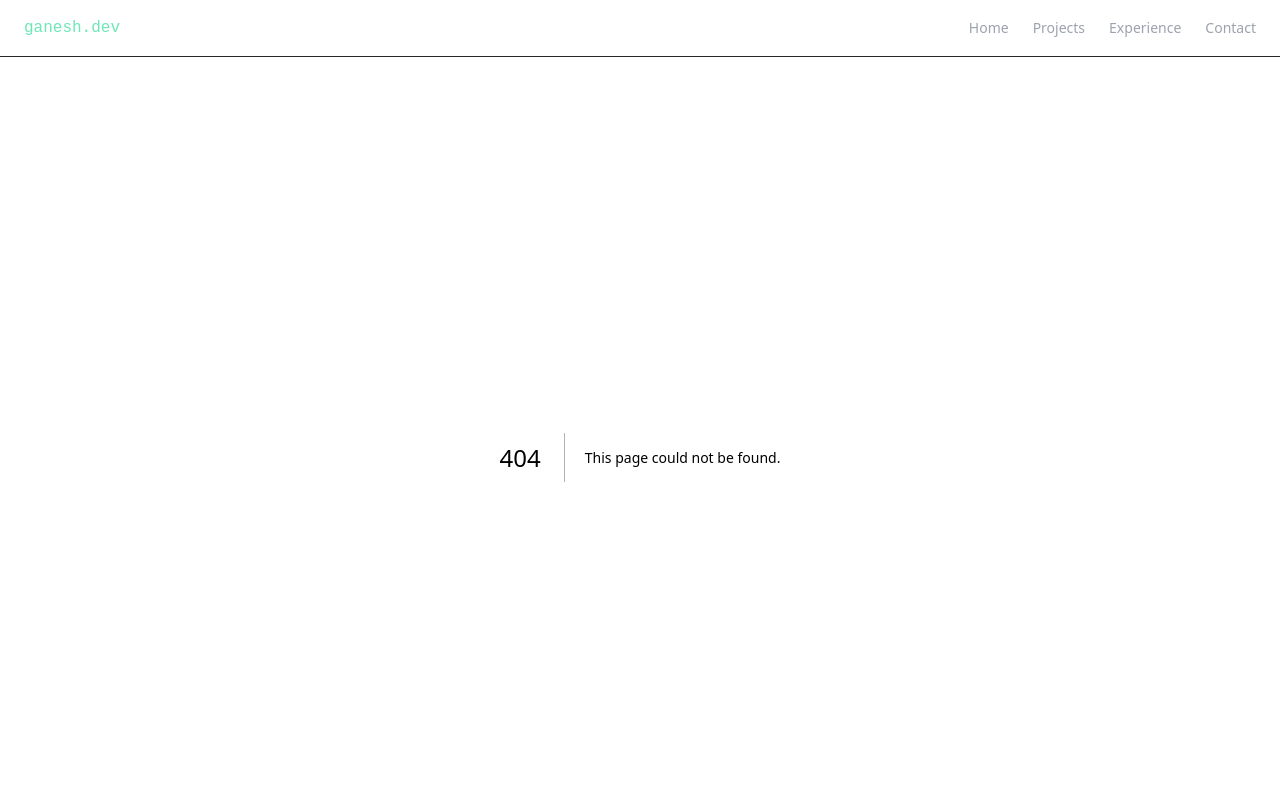
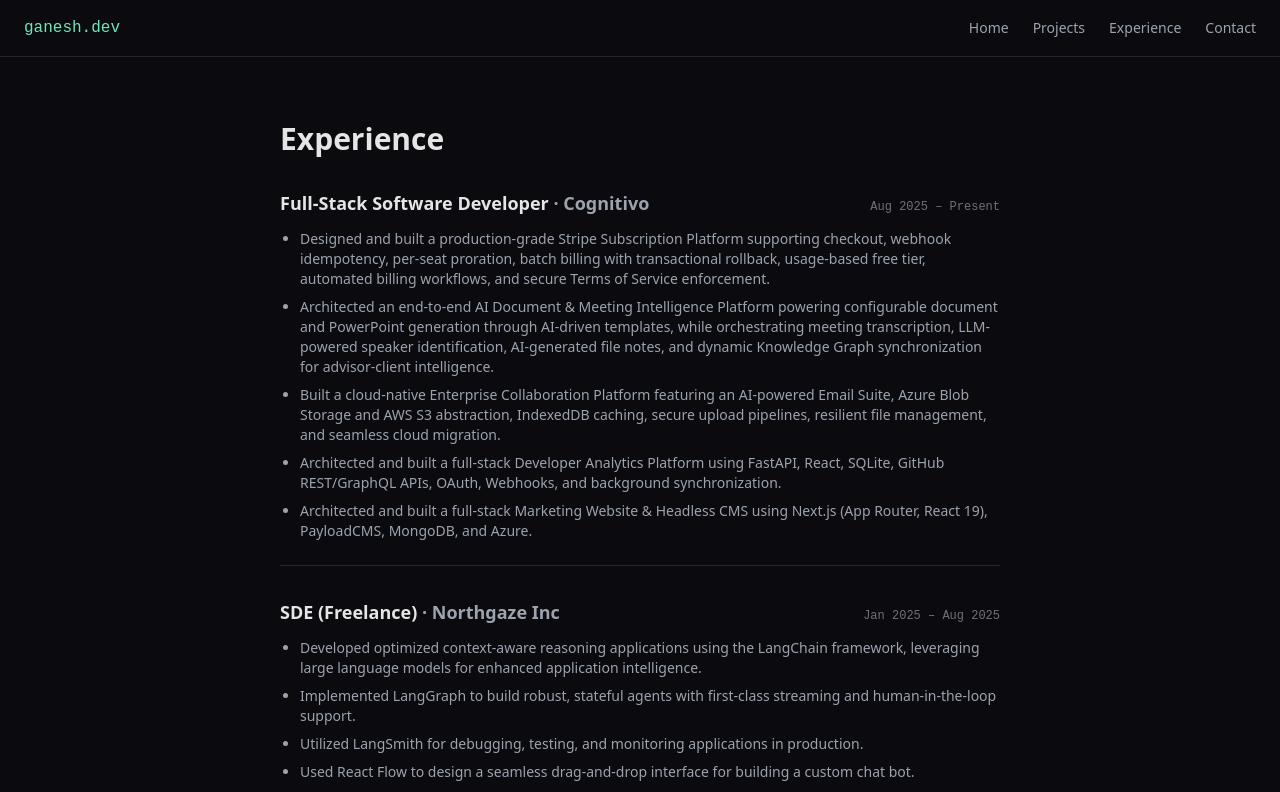
Before and after one commit to webdeveloper-fresher32/Port-folio, a Next.js app: page /experience in a window 1280 px wide. Before the commit this address had no page. Shown: the top 792 px of the page. Built offline with nearby package versions, Linux system fonts and the light colour scheme.

Commit message:
feat: build experience page

```diff
--- /dev/null
+++ b/app/experience/page.tsx
@@ -0,0 +1,15 @@
+import ExperienceEntry from '@/components/ExperienceEntry'
+import { experience } from '@/data/experience'
+
+export default function ExperiencePage() {
+  return (
+    <div className="mx-auto max-w-3xl space-y-8 px-6 py-16">
+      <h1 className="text-3xl font-bold">Experience</h1>
+      <div className="space-y-8">
+        {experience.map((role) => (
+          <ExperienceEntry key={`${role.company}-${role.startDate}`} role={role} />
+        ))}
+      </div>
+    </div>
+  )
+}
```
